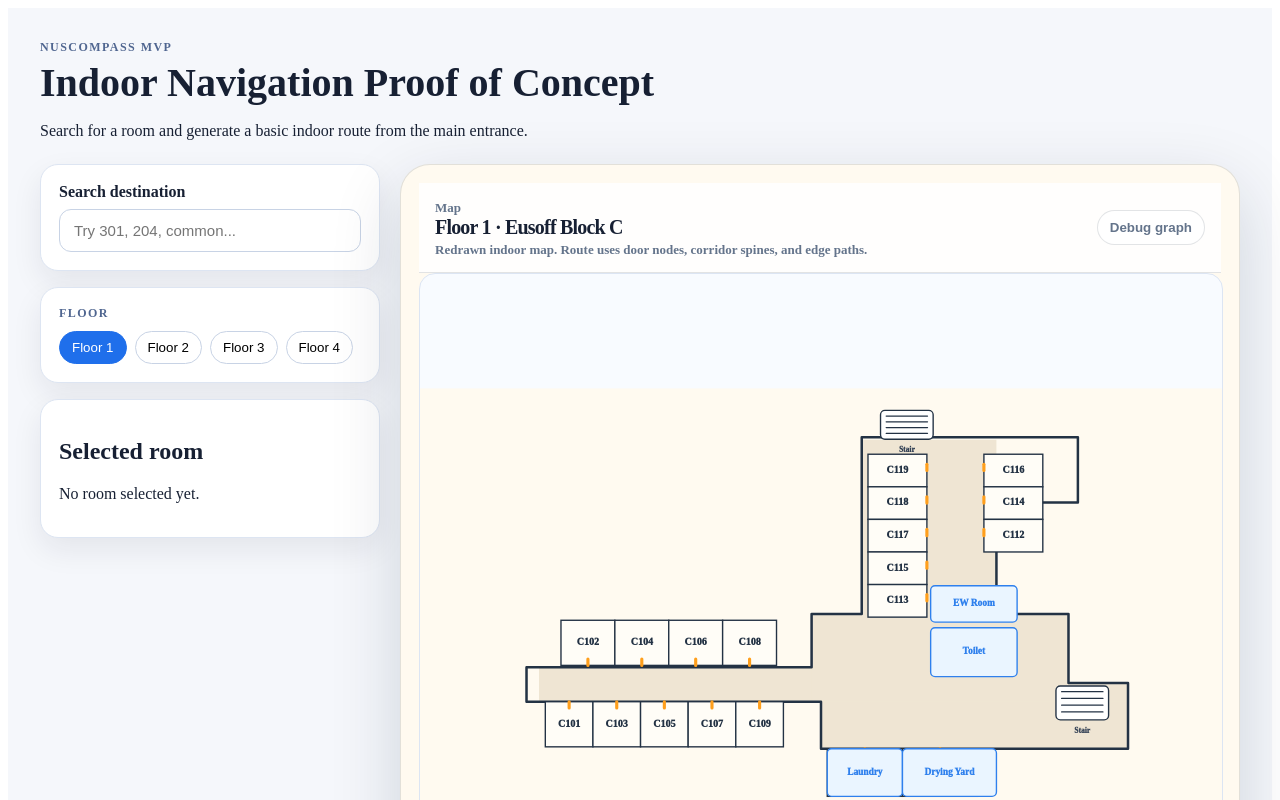
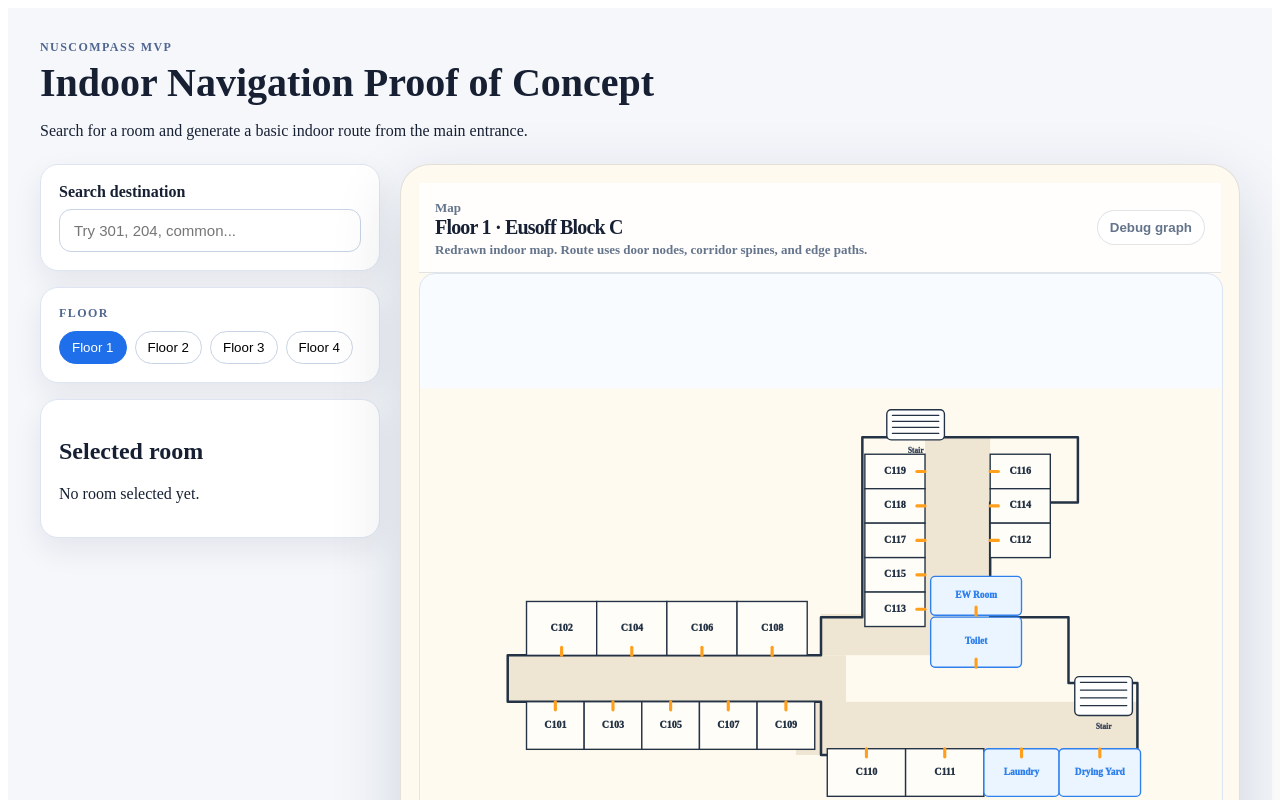
Before and after one commit to Duckmannnn/NUSCompass, a React (Vite) app: page / in a window 1280 px wide. Shown: the top 800 px of the page. Built offline with nearby package versions, Linux system fonts and the light colour scheme.

Commit message:
refactor: rebuild Block C graph with door nodes and corridor spines

```diff
--- a/src/components/FloorMap.jsx
+++ b/src/components/FloorMap.jsx
@@ -109,6 +109,56 @@
   const isTargetRoom = room.nodeId === selectedNodeId;
 
   return isTargetRoom ? 'map-room target-room' : 'map-room';
+}
+
+function DoorTick({ point, side }) {
+  const length = 13;
+
+  if (side === 'top') {
+    return (
+      <line
+        className="door-tick"
+        x1={point.x}
+        y1={point.y}
+        x2={point.x}
+        y2={point.y + length}
+      />
+    );
+  }
+
+  if (side === 'bottom') {
+    return (
+      <line
+        className="door-tick"
+        x1={point.x}
+        y1={point.y}
+        x2={point.x}
+        y2={point.y - length}
+      />
+    );
+  }
+
+  if (side === 'left') {
+    return (
+      <line
+        className="door-tick"
+        x1={point.x}
+        y1={point.y}
+        x2={point.x + length}
+        y2={point.y}
+      />
+    );
+  }
+
+  return (
+    <line
+      className="door-tick"
+      x1={point.x}
+      y1={point.y}
+      x2={point.x - length}
+      y2={point.y}
+    />
+  );
 }
 
 function StairShape({ stair }) {
@@ -272,13 +322,7 @@
                   height={room.height}
                 />
 
-                <line
-                  className="door-tick"
-                  x1={room.door.x}
-                  y1={room.door.y}
-                  x2={room.door.x}
-                  y2={room.door.y + (room.door.y <= room.y ? 10 : -10)}
-                />
+                <DoorTick point={room.door} side={room.doorSide} />
 
                 <text
                   className="room-label"
@@ -302,6 +346,10 @@
                   height={facility.height}
                   rx="7"
                 />
+
+                {facility.door && (
+                  <DoorTick point={facility.door} side={facility.doorSide} />
+                )}
 
                 <text
                   className="facility-label"
--- a/src/data/blockCData.js
+++ b/src/data/blockCData.js
@@ -3,7 +3,18 @@
   height: 720,
 };
 
-const ROOM_GROUPS = {
+const SPINE = {
+  leftY: 468,
+  lowerY: 542,
+  connectorX: 640,
+  topX: 855,
+  topBaseY: 390,
+  topMidY: 225,
+  stairRightX: 1080,
+  stairRightY: 542,
+};
+
+const ROOM_SETS = {
   1: {
     lowerLeft: ['C101', 'C103', 'C105', 'C107', 'C109'],
     midLeft: ['C102', 'C104', 'C106', 'C108'],
@@ -11,10 +22,10 @@
     topLeft: ['C119', 'C118', 'C117', 'C115', 'C113'],
     topRight: ['C116', 'C114', 'C112'],
     facilities: [
-      { id: 'F1-LAUNDRY', label: 'Laundry', x: 650, y: 575, width: 120, height: 76 },
-      { id: 'F1-DRYING-YARD', label: 'Drying Yard', x: 770, y: 575, width: 150, height: 76 },
-      { id: 'F1-TOILET', label: 'Toilet', x: 815, y: 382, width: 138, height: 78 },
-      { id: 'F1-EW-ROOM', label: 'EW Room', x: 815, y: 315, width: 138, height: 58 },
+      block('F1-LAUNDRY', 'Laundry', 900, 575, 120, 76, 'top'),
+      block('F1-DRYING-YARD', 'Drying Yard', 1020, 575, 130, 76, 'top'),
+      block('F1-TOILET', 'Toilet', 815, 365, 145, 80, 'bottom'),
+      block('F1-EW-ROOM', 'EW Room', 815, 300, 145, 62, 'bottom'),
     ],
   },
 
@@ -25,9 +36,9 @@
     topLeft: ['C221', 'C220', 'C219', 'C217', 'C215'],
     topRight: ['C218', 'C216', 'C214'],
     facilities: [
-      { id: 'F2-KITCHEN', label: 'Kitchen', x: 660, y: 382, width: 120, height: 78 },
-      { id: 'F2-TOILET', label: 'Toilet', x: 815, y: 382, width: 138, height: 78 },
-      { id: 'F2-ROOF', label: 'Roof', x: 900, y: 105, width: 190, height: 110 },
+      block('F2-KITCHEN', 'Kitchen', 660, 365, 140, 80, 'bottom'),
+      block('F2-TOILET', 'Toilet', 830, 365, 145, 80, 'bottom'),
+      block('F2-ROOF', 'Roof', 900, 85, 190, 110, 'left'),
     ],
   },
 
@@ -38,8 +49,8 @@
     topLeft: ['C323', 'C321', 'C319', 'C317', 'C315'],
     topRight: ['C322', 'C320', 'C318', 'C316', 'C314'],
     facilities: [
-      { id: 'F3-LOUNGE', label: 'Lounge', x: 660, y: 382, width: 120, height: 78 },
-      { id: 'F3-TOILET', label: 'Toilet', x: 815, y: 382, width: 138, height: 78 },
+      block('F3-LOUNGE', 'Lounge', 660, 365, 140, 80, 'bottom'),
+      block('F3-TOILET', 'Toilet', 830, 365, 145, 80, 'bottom'),
     ],
   },
 
@@ -50,25 +61,23 @@
     topLeft: ['C423', 'C421', 'C419', 'C417', 'C415'],
     topRight: ['C424', 'C422', 'C420', 'C418', 'C416', 'C414'],
     facilities: [
-      { id: 'F4-BALCONY', label: 'Balcony', x: 660, y: 382, width: 120, height: 78 },
-      { id: 'F4-TOILET', label: 'Toilet', x: 815, y: 382, width: 138, height: 78 },
+      block('F4-BALCONY', 'Balcony', 660, 365, 140, 80, 'bottom'),
+      block('F4-TOILET', 'Toilet', 830, 365, 145, 80, 'bottom'),
     ],
   },
 };
 
-function makeRoom(id, floor, x, y, width, height, doorSide = 'top') {
+function block(id, label, x, y, width, height, doorSide) {
   const door = getDoorPoint(x, y, width, height, doorSide);
 
   return {
     id,
-    label: id,
-    floor,
+    label,
     x,
     y,
     width,
     height,
-    type: 'room',
-    nodeId: `F${floor}-${id}-DOOR`,
+    doorSide,
     door,
   };
 }
@@ -89,77 +98,139 @@
   return { x: x + width, y: y + height / 2 };
 }
 
+function room(id, floor, x, y, width, height, doorSide, zone) {
+  const door = getDoorPoint(x, y, width, height, doorSide);
+
+  return {
+    id,
+    label: id,
+    floor,
+    x,
+    y,
+    width,
+    height,
+    doorSide,
+    door,
+    zone,
+    type: 'room',
+    nodeId: `F${floor}-${id}-DOOR`,
+  };
+}
+
 function makeFloorRooms(floor) {
-  const groups = ROOM_GROUPS[floor];
+  const set = ROOM_SETS[floor];
   const rooms = [];
 
-  groups.lowerLeft.forEach((id, index) => {
-    rooms.push(makeRoom(id, floor, 200 + index * 76, 500, 76, 72, 'top'));
+  set.midLeft.forEach((id, index) => {
+    rooms.push(
+      room(id, floor, 170 + index * 112, 340, 112, 86, 'bottom', 'mid-left')
+    );
   });
 
-  groups.midLeft.forEach((id, index) => {
-    rooms.push(makeRoom(id, floor, 225 + index * 86, 370, 86, 72, 'bottom'));
+  set.lowerLeft.forEach((id, index) => {
+    rooms.push(
+      room(id, floor, 170 + index * 92, 500, 92, 76, 'top', 'lower-left')
+    );
   });
 
-  groups.lowerRight.forEach((id, index) => {
-    rooms.push(makeRoom(id, floor, 650 + index * 120, 575, 120, 76, 'top'));
+  set.lowerRight.forEach((id, index) => {
+    rooms.push(
+      room(id, floor, 650 + index * 125, 575, 125, 76, 'top', 'lower-right')
+    );
   });
 
-  groups.topLeft.forEach((id, index) => {
-    rooms.push(makeRoom(id, floor, 715, 105 + index * 52, 94, 52, 'right'));
+  set.topLeft.forEach((id, index) => {
+    rooms.push(
+      room(id, floor, 710, 105 + index * 55, 96, 55, 'right', 'top-left')
+    );
   });
 
-  groups.topRight.forEach((id, index) => {
-    rooms.push(makeRoom(id, floor, 900, 105 + index * 52, 94, 52, 'left'));
+  const topRightHeight = set.topRight.length >= 6 ? 48 : 55;
+  const topRightStartY = set.topRight.length >= 6 ? 78 : 105;
+
+  set.topRight.forEach((id, index) => {
+    rooms.push(
+      room(
+        id,
+        floor,
+        910,
+        topRightStartY + index * topRightHeight,
+        96,
+        topRightHeight,
+        'left',
+        'top-right'
+      )
+    );
   });
 
   return rooms;
 }
 
 function makeFloorLayout(floor) {
+  const rooms = makeFloorRooms(floor);
+  const rawFacilities = ROOM_SETS[floor].facilities;
+
+  const facilities = rawFacilities.map((facility) => ({
+    ...facility,
+    floor,
+    type: 'facility',
+  }));
+
   return {
     floor,
     viewBox: VIEWBOX,
 
+    // Corridor is drawn as clean straight strips.
     corridorPaths: [
-      'M190 445 H625 V360 H705 V82 H920 V360 H1035 V470 H1130 V575 H640 V500 H190 Z',
-      'M640 500 H1130 V575 H640 Z',
-      'M190 445 H625 V500 H190 Z',
+      // Left horizontal corridor between mid-left row and lower-left row.
+      'M140 426 H640 V500 H140 Z',
+
+      // Lower horizontal corridor above lower-right row and toward stair.
+      'M640 500 H1145 V585 H640 Z',
+
+      // Connector between left corridor and lower corridor.
+      'M600 426 H680 V585 H600 Z',
+
+      // Central connector toward the upper vertical corridor.
+      'M640 360 H900 V426 H640 Z',
+
+      // Vertical Temasek corridor between top-left and top-right rooms.
+      'M806 78 H910 V365 H806 Z',
     ],
 
+    // Outer wall is only a clean visual boundary.
     outerWallPath:
-      'M170 500 H640 V575 H1130 V470 H1035 V360 H920 V182 H1050 V78 H705 V360 H625 V445 H170 Z',
+      'M140 500 H640 V585 H1145 V470 H1035 V365 H910 V182 H1050 V78 H706 V365 H640 V426 H140 Z',
 
-    rooms: makeFloorRooms(floor),
-
-    facilities: ROOM_GROUPS[floor].facilities,
+    rooms,
+    facilities,
 
     stairs: [
       {
         id: `F${floor}-STAIR-RIGHT`,
         label: 'Right Stair',
-        x: 1015,
-        y: 475,
-        width: 84,
-        height: 54,
+        x: 1045,
+        y: 460,
+        width: 92,
+        height: 62,
         orientation: 'horizontal',
-        node: { x: 1057, y: 502 },
+        node: { x: SPINE.stairRightX, y: SPINE.stairRightY },
       },
       {
         id: `F${floor}-STAIR-TOP`,
         label: 'Top Stair',
-        x: 735,
-        y: 35,
-        width: 84,
-        height: 46,
+        x: 745,
+        y: 34,
+        width: 92,
+        height: 48,
         orientation: 'horizontal',
-        node: { x: 777, y: 82 },
+        node: { x: 790, y: 82 },
       },
     ],
   };
 }
 
-function node(id, label, floor, x, y, type, extra = {}) {
+function makeNode(id, label, floor, x, y, type, extra = {}) {
   return {
     id,
     label,
@@ -171,7 +242,7 @@
   };
 }
 
-function edge(from, to, distance, path = null, type = 'walk') {
+function makeEdge(from, to, distance, path = null, type = 'walk') {
   return {
     from,
     to,
@@ -181,13 +252,208 @@
   };
 }
 
-function makeBidirectionalEdge(from, to, distance, path, type = 'walk') {
-  const reversePath = path ? [...path].reverse() : null;
+function makeTwoWayEdge(from, to, distance, path, type = 'walk') {
+  return [
+    makeEdge(from, to, distance, path, type),
+    makeEdge(to, from, distance, [...path].reverse(), type),
+  ];
+}
+
+function pointDistance(a, b) {
+  return Math.round(Math.hypot(a.x - b.x, a.y - b.y));
+}
+
+function pathDistance(path) {
+  let total = 0;
+
+  for (let i = 0; i < path.length - 1; i += 1) {
+    total += pointDistance(path[i], path[i + 1]);
+  }
+
+  return Math.round(total);
+}
+
+function getAnchorForBlock(blockItem) {
+  if (blockItem.zone === 'mid-left') {
+    return {
+      x: blockItem.door.x,
+      y: SPINE.leftY,
+    };
+  }
+
+  if (blockItem.zone === 'lower-left') {
+    return {
+      x: blockItem.door.x,
+      y: SPINE.leftY,
+    };
+  }
+
+  if (blockItem.zone === 'lower-right') {
+    return {
+      x: blockItem.door.x,
+      y: SPINE.lowerY,
+    };
+  }
+
+  if (blockItem.zone === 'top-left') {
+    return {
+      x: SPINE.topX,
+      y: blockItem.door.y,
+    };
+  }
+
+  if (blockItem.zone === 'top-right') {
+    return {
+      x: SPINE.topX,
+      y: blockItem.door.y,
+    };
+  }
+
+  // Facilities like Lounge / Toilet / Kitchen are room-like blocks.
+  if (blockItem.doorSide === 'bottom') {
+    return {
+      x: blockItem.door.x,
+      y: SPINE.leftY,
+    };
+  }
+
+  if (blockItem.doorSide === 'top') {
+    return {
+      x: blockItem.door.x,
+      y: SPINE.lowerY,
+    };
+  }
+
+  return {
+    x: SPINE.topX,
+    y: blockItem.door.y,
+  };
+}
+
+function getSpineNodeForBlock(blockItem, floor) {
+  if (blockItem.zone === 'mid-left' || blockItem.zone === 'lower-left') {
+    return `F${floor}-CORRIDOR-LEFT`;
+  }
+
+  if (blockItem.zone === 'lower-right') {
+    return `F${floor}-CORRIDOR-LOWER`;
+  }
+
+  if (blockItem.zone === 'top-left' || blockItem.zone === 'top-right') {
+    return `F${floor}-CORRIDOR-TOP`;
+  }
+
+  // Facilities attached to left / central corridor.
+  if (blockItem.doorSide === 'bottom') {
+    return `F${floor}-CORRIDOR-LEFT`;
+  }
+
+  if (blockItem.doorSide === 'top') {
+    return `F${floor}-CORRIDOR-LOWER`;
+  }
+
+  return `F${floor}-CORRIDOR-TOP`;
+}
+
+function getSpinePoint(spineNodeId, floor) {
+  const points = {
+    [`F${floor}-CORRIDOR-RIGHT`]: {
+      x: SPINE.stairRightX,
+      y: SPINE.lowerY,
+    },
+    [`F${floor}-CORRIDOR-LOWER`]: {
+      x: SPINE.connectorX,
+      y: SPINE.lowerY,
+    },
+    [`F${floor}-CORRIDOR-LEFT`]: {
+      x: SPINE.connectorX,
+      y: SPINE.leftY,
+    },
+    [`F${floor}-CORRIDOR-TOP-BASE`]: {
+      x: SPINE.topX,
+      y: SPINE.topBaseY,
+    },
+    [`F${floor}-CORRIDOR-TOP`]: {
+      x: SPINE.topX,
+      y: SPINE.topMidY,
+    },
+  };
+
+  return points[spineNodeId];
+}
+
+function getPathFromAnchorToSpine(anchor, spineNodeId, floor) {
+  const spine = getSpinePoint(spineNodeId, floor);
+
+  if (!spine) {
+    return [anchor];
+  }
+
+  if (spineNodeId.endsWith('CORRIDOR-LEFT')) {
+    return [
+      { x: anchor.x, y: anchor.y },
+      { x: spine.x, y: spine.y },
+    ];
+  }
+
+  if (spineNodeId.endsWith('CORRIDOR-LOWER')) {
+    return [
+      { x: anchor.x, y: anchor.y },
+      { x: spine.x, y: spine.y },
+    ];
+  }
+
+  if (spineNodeId.endsWith('CORRIDOR-TOP')) {
+    return [
+      { x: anchor.x, y: anchor.y },
+      { x: SPINE.topX, y: anchor.y },
+      { x: SPINE.topX, y: spine.y },
+    ];
+  }
 
   return [
-    edge(from, to, distance, path, type),
-    edge(to, from, distance, reversePath, type),
+    { x: anchor.x, y: anchor.y },
+    { x: spine.x, y: spine.y },
   ];
+}
+
+function makeBlockGraphNodesAndEdges(floor, blockItem, nodes, edges) {
+  const doorNodeId =
+    blockItem.nodeId ?? `F${floor}-${blockItem.id.replace(`F${floor}-`, '')}-DOOR`;
+  const anchorNodeId = `${doorNodeId.replace('-DOOR', '')}-ANCHOR`;
+
+  const anchor = getAnchorForBlock(blockItem);
+  const spineNodeId = getSpineNodeForBlock(blockItem, floor);
+  const anchorToSpinePath = getPathFromAnchorToSpine(anchor, spineNodeId, floor);
+
+  nodes.push(
+    makeNode(doorNodeId, `${blockItem.label} Door`, floor, blockItem.door.x, blockItem.door.y, 'door', {
+      roomId: blockItem.id,
+    }),
+    makeNode(anchorNodeId, `${blockItem.label} Anchor`, floor, anchor.x, anchor.y, 'corridor-anchor', {
+      roomId: blockItem.id,
+    })
+  );
+
+  edges.push(
+    ...makeTwoWayEdge(
+      doorNodeId,
+      anchorNodeId,
+      pointDistance(blockItem.door, anchor),
+      [
+        { x: blockItem.door.x, y: blockItem.door.y },
+        { x: anchor.x, y: anchor.y },
+      ],
+      'door-access'
+    ),
+    ...makeTwoWayEdge(
+      anchorNodeId,
+      spineNodeId,
+      pathDistance(anchorToSpinePath),
+      anchorToSpinePath,
+      'walk'
+    )
+  );
 }
 
 function makeFloorGraph(floor, layout) {
@@ -197,249 +463,110 @@
   const stairRightId = `F${floor}-STAIR-RIGHT`;
   const corridorRightId = `F${floor}-CORRIDOR-RIGHT`;
   const corridorLowerId = `F${floor}-CORRIDOR-LOWER`;
-  const corridorLeftTurnId = `F${floor}-CORRIDOR-LEFT-TURN`;
+  const corridorLeftId = `F${floor}-CORRIDOR-LEFT`;
   const corridorTopBaseId = `F${floor}-CORRIDOR-TOP-BASE`;
-  const corridorTopMidId = `F${floor}-CORRIDOR-TOP-MID`;
+  const corridorTopId = `F${floor}-CORRIDOR-TOP`;
 
   nodes.push(
-    node(stairRightId, 'Right Stair', floor, 1057, 502, 'stair'),
-    node(corridorRightId, 'Right corridor', floor, 1057, 542, 'corridor'),
-    node(corridorLowerId, 'Lower corridor', floor, 620, 542, 'corridor'),
-    node(corridorLeftTurnId, 'Left connector', floor, 620, 452, 'junction'),
-    node(corridorTopBaseId, 'Top corridor base', floor, 855, 360, 'junction'),
-    node(corridorTopMidId, 'Top corridor', floor, 855, 225, 'corridor')
+    makeNode(stairRightId, 'Right Stair', floor, SPINE.stairRightX, SPINE.stairRightY, 'stair'),
+    makeNode(corridorRightId, 'Right corridor', floor, SPINE.stairRightX, SPINE.lowerY, 'corridor'),
+    makeNode(corridorLowerId, 'Lower corridor', floor, SPINE.connectorX, SPINE.lowerY, 'corridor'),
+    makeNode(corridorLeftId, 'Left corridor', floor, SPINE.connectorX, SPINE.leftY, 'corridor'),
+    makeNode(corridorTopBaseId, 'Top corridor base', floor, SPINE.topX, SPINE.topBaseY, 'junction'),
+    makeNode(corridorTopId, 'Top corridor', floor, SPINE.topX, SPINE.topMidY, 'corridor')
   );
 
   edges.push(
-    ...makeBidirectionalEdge(
+    ...makeTwoWayEdge(
       stairRightId,
       corridorRightId,
-      40,
+      1,
       [
-        { x: 1057, y: 502 },
-        { x: 1057, y: 542 },
+        { x: SPINE.stairRightX, y: SPINE.stairRightY },
+        { x: SPINE.stairRightX, y: SPINE.lowerY },
       ],
       'stair-access'
     ),
 
-    ...makeBidirectionalEdge(
+    ...makeTwoWayEdge(
       corridorRightId,
       corridorLowerId,
-      437,
+      SPINE.stairRightX - SPINE.connectorX,
       [
-        { x: 1057, y: 542 },
-        { x: 620, y: 542 },
+        { x: SPINE.stairRightX, y: SPINE.lowerY },
+        { x: SPINE.connectorX, y: SPINE.lowerY },
       ]
     ),
 
-    ...makeBidirectionalEdge(
+    ...makeTwoWayEdge(
       corridorLowerId,
-      corridorLeftTurnId,
-      90,
+      corridorLeftId,
+      SPINE.lowerY - SPINE.leftY,
       [
-        { x: 620, y: 542 },
-        { x: 620, y: 452 },
+        { x: SPINE.connectorX, y: SPINE.lowerY },
+        { x: SPINE.connectorX, y: SPINE.leftY },
       ]
     ),
 
-    ...makeBidirectionalEdge(
-      corridorLeftTurnId,
+    ...makeTwoWayEdge(
+      corridorLeftId,
       corridorTopBaseId,
-      325,
+      pathDistance([
+        { x: SPINE.connectorX, y: SPINE.leftY },
+        { x: SPINE.connectorX, y: SPINE.topBaseY },
+        { x: SPINE.topX, y: SPINE.topBaseY },
+      ]),
       [
-        { x: 620, y: 452 },
-        { x: 620, y: 380 },
-        { x: 855, y: 380 },
-        { x: 855, y: 360 },
+        { x: SPINE.connectorX, y: SPINE.leftY },
+        { x: SPINE.connectorX, y: SPINE.topBaseY },
+        { x: SPINE.topX, y: SPINE.topBaseY },
       ]
     ),
 
-    ...makeBidirectionalEdge(
+    ...makeTwoWayEdge(
       corridorTopBaseId,
-      corridorTopMidId,
-      135,
+      corridorTopId,
+      SPINE.topBaseY - SPINE.topMidY,
       [
-        { x: 855, y: 360 },
-        { x: 855, y: 225 },
+        { x: SPINE.topX, y: SPINE.topBaseY },
+        { x: SPINE.topX, y: SPINE.topMidY },
       ]
     )
   );
 
-  layout.rooms.forEach((room) => {
-    const doorNodeId = room.nodeId;
-    const anchorNodeId = `F${floor}-${room.id}-ANCHOR`;
+  layout.rooms.forEach((roomItem) => {
+    makeBlockGraphNodesAndEdges(floor, roomItem, nodes, edges);
+  });
 
-    const anchor = getAnchorForRoom(room);
-
-    nodes.push(
-      node(doorNodeId, `${room.id} Door`, floor, room.door.x, room.door.y, 'door', {
-        roomId: room.id,
-      }),
-      node(anchorNodeId, `${room.id} Anchor`, floor, anchor.x, anchor.y, 'corridor-anchor', {
-        roomId: room.id,
-      })
-    );
-
-    edges.push(
-      ...makeBidirectionalEdge(
-        doorNodeId,
-        anchorNodeId,
-        Math.round(distanceBetween(room.door, anchor)),
-        [
-          { x: room.door.x, y: room.door.y },
-          { x: anchor.x, y: anchor.y },
-        ],
-        'door-access'
-      )
-    );
-
-    const spineNodeId = getSpineNodeForRoom(room, floor);
-    const pathToSpine = getPathFromAnchorToSpine(anchor, spineNodeId, floor);
-
-    edges.push(
-      ...makeBidirectionalEdge(
-        anchorNodeId,
-        spineNodeId,
-        getPathDistance(pathToSpine),
-        pathToSpine
-      )
-    );
+  // Facilities also get nodes, but they are not added to roomsData search yet.
+  // This keeps the map model ready for future search like Toilet / Lounge.
+  layout.facilities.forEach((facility) => {
+    makeBlockGraphNodesAndEdges(floor, facility, nodes, edges);
   });
 
   return { nodes, edges };
 }
 
-function getAnchorForRoom(room) {
-  const idNumber = Number(room.id.slice(1));
-
-  // Mid-left rooms like C302/C304/C306/C308.
-  if (room.x >= 220 && room.x < 600 && room.y < 460) {
-    return {
-      x: room.door.x,
-      y: 452,
-    };
-  }
-
-  // Lower-left rooms like C301/C303/C305.
-  if (room.x < 620 && room.y >= 500) {
-    return {
-      x: room.door.x,
-      y: 490,
-    };
-  }
-
-  // Lower-right rooms like C310-C313.
-  if (room.x >= 640 && room.y >= 560) {
-    return {
-      x: room.door.x,
-      y: 542,
-    };
-  }
-
-  // Top-left cluster.
-  if (room.x < 850 && room.y < 370) {
-    return {
-      x: 855,
-      y: room.door.y,
-    };
-  }
-
-  // Top-right cluster.
-  return {
-    x: 855,
-    y: room.door.y,
-  };
-}
-
-function getSpineNodeForRoom(room, floor) {
-  // Mid-left room row connects to left turn.
-  if (room.x >= 220 && room.x < 600 && room.y < 460) {
-    return `F${floor}-CORRIDOR-LEFT-TURN`;
-  }
-
-  // Lower-left rooms also go through left turn / lower corridor.
-  if (room.x < 620 && room.y >= 500) {
-    return `F${floor}-CORRIDOR-LEFT-TURN`;
-  }
-
-  // Lower-right rooms connect to lower corridor.
-  if (room.x >= 640 && room.y >= 560) {
-    return `F${floor}-CORRIDOR-LOWER`;
-  }
-
-  // Top cluster connects to top corridor.
-  return `F${floor}-CORRIDOR-TOP-MID`;
-}
-
-function getPathFromAnchorToSpine(anchor, spineNodeId, floor) {
-  const spinePoints = {
-    [`F${floor}-CORRIDOR-LEFT-TURN`]: { x: 620, y: 452 },
-    [`F${floor}-CORRIDOR-LOWER`]: { x: 620, y: 542 },
-    [`F${floor}-CORRIDOR-TOP-MID`]: { x: 855, y: 225 },
-  };
-
-  const spine = spinePoints[spineNodeId];
-
-  if (!spine) {
-    return [anchor];
-  }
-
-  if (spineNodeId.endsWith('LEFT-TURN')) {
-    return [
-      { x: anchor.x, y: anchor.y },
-      { x: spine.x, y: anchor.y },
-      { x: spine.x, y: spine.y },
-    ];
-  }
-
-  if (spineNodeId.endsWith('LOWER')) {
-    return [
-      { x: anchor.x, y: anchor.y },
-      { x: spine.x, y: spine.y },
-    ];
-  }
-
-  return [
-    { x: anchor.x, y: anchor.y },
-    { x: 855, y: anchor.y },
-    { x: 855, y: spine.y },
-  ];
-}
-
-function distanceBetween(a, b) {
-  return Math.round(Math.hypot(a.x - b.x, a.y - b.y));
-}
-
-function getPathDistance(path) {
-  let total = 0;
-
-  for (let i = 0; i < path.length - 1; i += 1) {
-    total += distanceBetween(path[i], path[i + 1]);
-  }
-
-  return Math.round(total);
-}
-
 function makeRoomsData(layouts) {
   return Object.values(layouts)
     .flatMap((layout) => layout.rooms)
-    .map((room) => ({
-      id: room.id,
-      displayName: `Eusoff Block C Room ${room.id}`,
-      name: room.id,
+    .map((roomItem) => ({
+      id: roomItem.id,
+      displayName: `Eusoff Block C Room ${roomItem.id}`,
+      name: roomItem.id,
       building: 'Eusoff Block C',
-      floor: room.floor,
+      floor: roomItem.floor,
       type: 'room',
-      nodeId: room.nodeId,
+      nodeId: roomItem.nodeId,
       displayPoint: {
-        x: room.x + room.width / 2,
-        y: room.y + room.height / 2,
+        x: roomItem.x + roomItem.width / 2,
+        y: roomItem.y + roomItem.height / 2,
       },
     }));
 }
 
 function makeBlockCData() {
-  const layouts = {
+  const blockCLayout = {
     1: makeFloorLayout(1),
     2: makeFloorLayout(2),
     3: makeFloorLayout(3),
@@ -452,24 +579,24 @@
     edges: [],
   };
 
-  Object.values(layouts).forEach((layout) => {
+  Object.values(blockCLayout).forEach((layout) => {
     const floorGraph = makeFloorGraph(layout.floor, layout);
     graph.nodes.push(...floorGraph.nodes);
     graph.edges.push(...floorGraph.edges);
   });
 
   graph.nodes.push(
-    node('F1-ENTRANCE', 'Main Entrance', 1, 1057, 610, 'entrance')
+    makeNode('F1-ENTRANCE', 'Main Entrance', 1, SPINE.stairRightX, 625, 'entrance')
   );
 
   graph.edges.push(
-    ...makeBidirectionalEdge(
+    ...makeTwoWayEdge(
       'F1-ENTRANCE',
       'F1-CORRIDOR-RIGHT',
-      68,
+      83,
       [
-        { x: 1057, y: 610 },
-        { x: 1057, y: 542 },
+        { x: SPINE.stairRightX, y: 625 },
+        { x: SPINE.stairRightX, y: SPINE.lowerY },
       ],
       'entrance'
     )
@@ -477,20 +604,15 @@
 
   [1, 2, 3].forEach((floor) => {
     graph.edges.push(
-      ...makeBidirectionalEdge(
-        `F${floor}-STAIR-RIGHT`,
-        `F${floor + 1}-STAIR-RIGHT`,
-        85,
-        null,
-        'stairs'
-      )
+      makeEdge(`F${floor}-STAIR-RIGHT`, `F${floor + 1}-STAIR-RIGHT`, 85, null, 'stairs'),
+      makeEdge(`F${floor + 1}-STAIR-RIGHT`, `F${floor}-STAIR-RIGHT`, 85, null, 'stairs')
     );
   });
 
   return {
-    blockCLayout: layouts,
+    blockCLayout,
     graph,
-    roomsData: makeRoomsData(layouts),
+    roomsData: makeRoomsData(blockCLayout),
   };
 }
 
```
